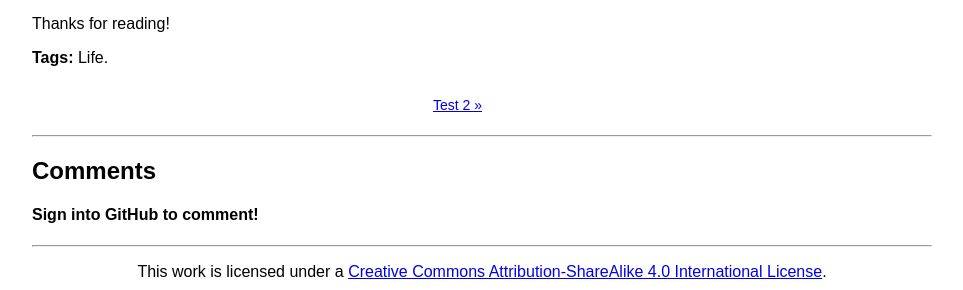
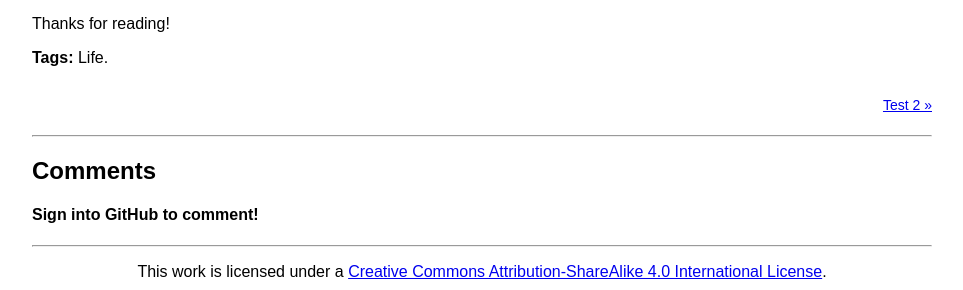
Before and after one commit to kgdn/kgdn.github.io, a Jekyll site: the page built from _posts/2022-06-10-beginnings.md, in a window 1280 px wide. Shown: the part 535-825 px from the top of the page, without its empty margins (158-1121 px from the left). Built offline with Jekyll 4.4.1, drawn with Linux system fonts in a browser that asks for light colours; comment, search, counter and statistics services are not loaded.

Commit message:
Align text to right

```diff
--- a/styles/styles.css
+++ b/styles/styles.css
@@ -42,5 +42,7 @@ footer {
 }
 
 .nav .next {
+  /* always right-align the next link */
+  float: right;
   text-align: right;
 }
```
